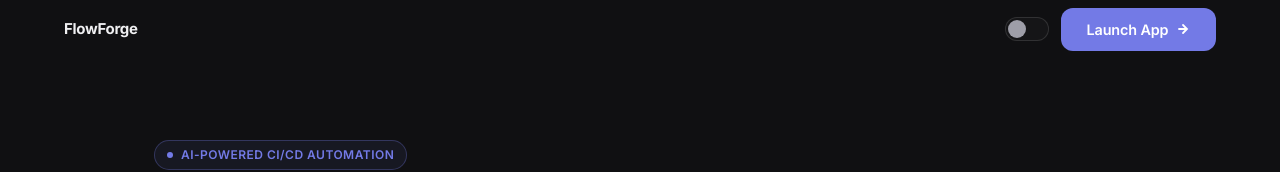
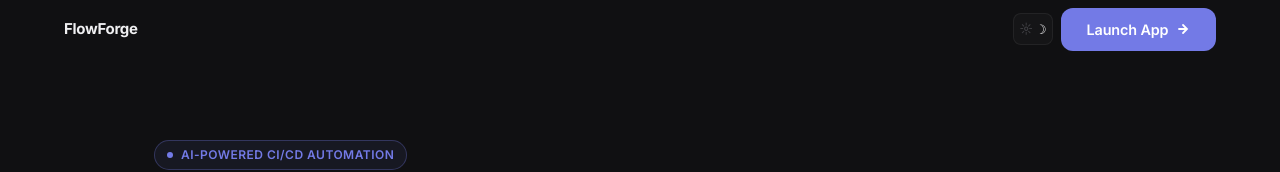
Before and after one commit to Praneel7015/flowforge, a React (Vite) app in the folder frontend/: page / in a window 1280 px wide. Shown: the top 172 px of the page. Built offline with nearby package versions, Linux system fonts and the light colour scheme; no server answers.

Commit message:
change toggle button

```diff
--- a/frontend/src/App.jsx
+++ b/frontend/src/App.jsx
@@ -5,9 +5,8 @@ import YamlPreview from './components/YamlPreview';
 import ErrorBoundary from './components/ErrorBoundary';
 import KeyboardShortcuts from './components/KeyboardShortcuts';
 import OfflineBanner from './components/OfflineBanner';
+import ThemeToggleButton from './components/ThemeToggleButton';
 import { getClientFeatureFlags, mergeFeatureFlags } from './utils/featureFlags';
-import { useTheme } from './utils/theme';
-
 const WorkflowEditor = lazy(() => import('./workflow/WorkflowEditor'));
 const PromptPanel = lazy(() => import('./components/PromptPanel'));
 const JenkinsConverter = lazy(() => import('./components/JenkinsConverter'));
@@ -213,7 +212,6 @@ function pickInitialSelection(providerData, storedPreferences) {
 }
 
 export default function App({ onBackToLanding }) {
-  const { theme, toggleTheme } = useTheme();
   const [yamlOutput, setYamlOutput] = useState('');
   const [activePanel, setActivePanel] = useState('builder');
   const [importedWorkflow, setImportedWorkflow] = useState(null);
@@ -741,12 +739,7 @@ export default function App({ onBackToLanding }) {
                 <span className="px-2.5 py-1 rounded-lg text-xs font-medium border border-[var(--ff-card-border)] bg-[var(--ff-card-bg)] text-[var(--ff-text-secondary)]">
                   {currentCICDPlatform.displayName}
                 </span>
-                <button
-                  onClick={toggleTheme}
-                  aria-label={theme === 'dark' ? 'Switch to light mode' : 'Switch to dark mode'}
-                  title={theme === 'dark' ? 'Switch to light mode' : 'Switch to dark mode'}
-                  className="ff-theme-toggle"
-                />
+                <ThemeToggleButton />
                 <button
                   onClick={() => setActivePanel('settings')}
                   className="ff-btn-secondary rounded-lg px-3 py-1.5 text-xs font-medium"
--- /dev/null
+++ b/frontend/src/components/ThemeToggleButton.jsx
@@ -0,0 +1,34 @@
+import React from 'react';
+import { useTheme } from '../utils/theme';
+
+export default function ThemeToggleButton({ className = '' }) {
+  const { theme, toggleTheme } = useTheme();
+  const label = theme === 'dark' ? 'Switch to light mode' : 'Switch to dark mode';
+
+  return (
+    <button
+      type="button"
+      onClick={toggleTheme}
+      className={`ff-theme-toggle${className ? ` ${className}` : ''}`}
+      aria-label={label}
+      title={label}
+    >
+      <span
+        className={
+          theme === 'light' ? 'ff-theme-toggle-mark ff-theme-toggle-mark-active' : 'ff-theme-toggle-mark'
+        }
+        aria-hidden
+      >
+        {'\u263C\uFE0E'}
+      </span>
+      <span
+        className={
+          theme === 'dark' ? 'ff-theme-toggle-mark ff-theme-toggle-mark-active' : 'ff-theme-toggle-mark'
+        }
+        aria-hidden
+      >
+        {'\u263D\uFE0E'}
+      </span>
+    </button>
+  );
+}
--- a/frontend/src/index.css
+++ b/frontend/src/index.css
@@ -414,41 +414,50 @@ body {
 ::-webkit-scrollbar-thumb { background: var(--ff-scrollbar-thumb); border-radius: 3px; }
 ::-webkit-scrollbar-thumb:hover { background: var(--ff-scrollbar-thumb-hover); }
 
-/* ── Theme toggle button ───────────────────────────────────── */
+/* ── Theme toggle (text-style sun / moon glyphs, not emoji) ─ */
 .ff-theme-toggle {
-  position: relative;
-  width: 44px;
-  height: 24px;
-  border-radius: 12px;
-  border: 1px solid var(--ff-border-strong);
+  display: inline-flex;
+  align-items: center;
+  justify-content: center;
+  gap: 0.125rem;
+  height: 2rem;
+  min-width: 2.375rem;
+  padding: 0 0.35rem;
+  border-radius: var(--ff-radius-sm);
+  border: 1px solid var(--ff-card-border);
   background: var(--ff-card-bg);
+  color: var(--ff-text-secondary);
   cursor: pointer;
-  padding: 0;
-  transition: background var(--ff-transition), border-color var(--ff-transition);
+  font-family: inherit;
+  transition: background var(--ff-transition), border-color var(--ff-transition), color var(--ff-transition);
 }
 
 .ff-theme-toggle:hover {
-  border-color: var(--ff-muted);
+  border-color: var(--ff-border-strong);
+  background: var(--ff-nav-hover);
+  color: var(--ff-text);
 }
 
-.ff-theme-toggle::after {
-  content: '';
-  position: absolute;
-  top: 2px;
-  left: 2px;
-  width: 18px;
-  height: 18px;
-  border-radius: 50%;
-  background: var(--ff-text-secondary);
-  transition: transform 250ms cubic-bezier(0.4, 0, 0.2, 1), background 250ms cubic-bezier(0.4, 0, 0.2, 1);
+.ff-theme-toggle:active {
+  transform: scale(0.98);
 }
 
-[data-theme="light"] .ff-theme-toggle::after {
-  transform: translateX(20px);
-  background: #18181B;
+.ff-theme-toggle:focus-visible {
+  outline: none;
+  box-shadow: 0 0 0 2px var(--ff-bg), 0 0 0 4px var(--ff-accent);
 }
 
-[data-theme="light"] .ff-theme-toggle {
-  background: #E4E4E7;
-  border-color: #D4D4D8;
+.ff-theme-toggle-mark {
+  font-size: 0.8125rem;
+  font-weight: 500;
+  line-height: 1;
+  letter-spacing: -0.02em;
+  opacity: 0.3;
+  transition: opacity var(--ff-transition);
+  user-select: none;
 }
+
+.ff-theme-toggle-mark-active {
+  opacity: 1;
+  color: var(--ff-text);
+}
--- a/frontend/src/pages/LandingPage.jsx
+++ b/frontend/src/pages/LandingPage.jsx
@@ -1,5 +1,6 @@
 import React, { useEffect, useRef, useState } from 'react';
 import { useTheme } from '../utils/theme';
+import ThemeToggleButton from '../components/ThemeToggleButton';
 
 /* ── Pipeline mini-preview nodes ── */
 const PIPELINE_NODES = [
@@ -220,7 +221,7 @@ function Stat({ value, label }) {
 
 /* ── Main component ── */
 export default function LandingPage({ onEnterApp }) {
-  const { theme, toggleTheme } = useTheme();
+  const { theme } = useTheme();
   const heroRef = useRef(null);
   const [scrolled, setScrolled] = useState(false);
   const [entered, setEntered] = useState(false);
@@ -552,12 +553,7 @@ export default function LandingPage({ onEnterApp }) {
         <span style={s.logoText}>FlowForge</span>
 
         <div style={s.navLinks}>
-          <button
-            onClick={toggleTheme}
-            className="ff-theme-toggle"
-            aria-label="Toggle theme"
-            style={{ marginRight: 4 }}
-          />
+          <ThemeToggleButton />
           <button
             onClick={onEnterApp}
             onMouseEnter={() => setHoveredBtn('nav')}
```
